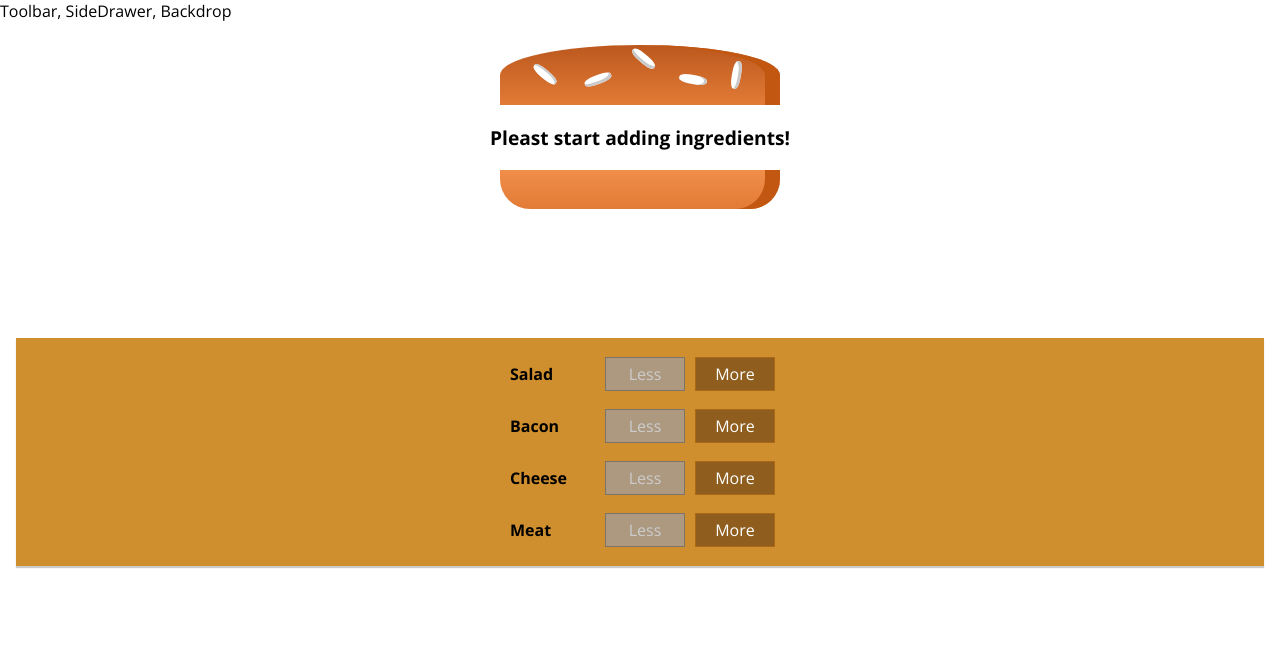
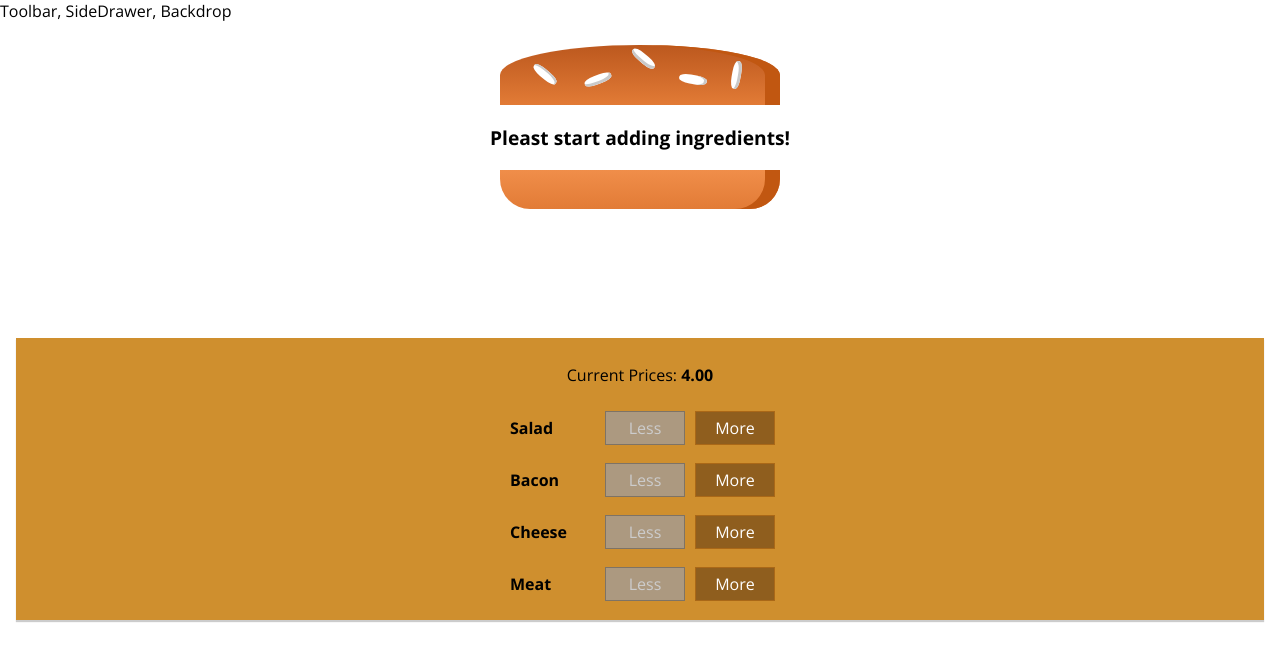
Before and after one commit to johnny055279/Burger_Builder, a React (Create React App) app: page / in a window 1280 px wide. Shown: the top 660 px of the page. Built offline with nearby package versions, Linux system fonts and the light colour scheme.

Commit message:
Caculate and show the price

```diff
--- a/src/components/Burger/BuildControls/BuildControls.js
+++ b/src/components/Burger/BuildControls/BuildControls.js
@@ -11,6 +11,7 @@ const controls = [
 
 const buildControls = (props) => (
     <div className = {classes.BuildControls}>
+        <p>Current Prices: <strong>{props.price.toFixed(2)}</strong></p>
         {controls.map(ctrl => (
             <BuildControl key = {ctrl.label}
                           label = {ctrl.label}
--- a/src/containers/BurgerBuilder/BurgerBuilder.js
+++ b/src/containers/BurgerBuilder/BurgerBuilder.js
@@ -69,7 +69,8 @@ class BurgerBuilder extends Component {
             <Burger ingredients={this.state.ingredients}/>
             <BuildControls ingredientAdd={this.addIngredientsHandler}
                            ingredientRemove = {this.removeIngredientsHandler}
-                           disableButton = {disabledInfo}/>
+                           disableButton = {disabledInfo}
+                           price = {this.state.totalPrice}/>
             </>
         );
     }
```
